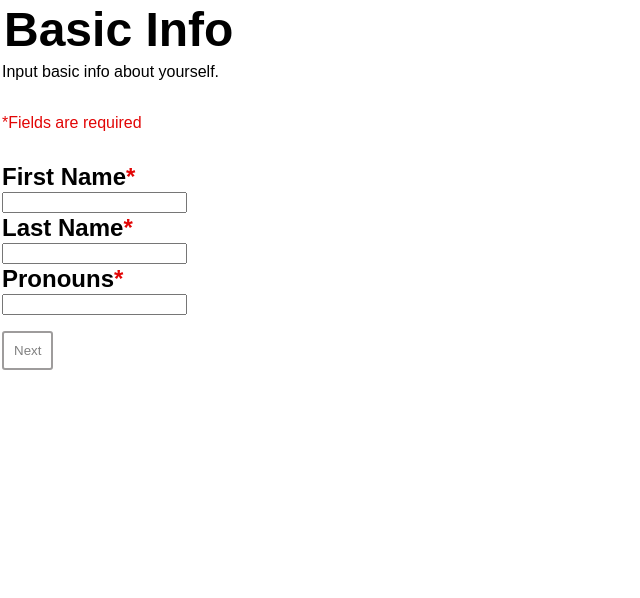
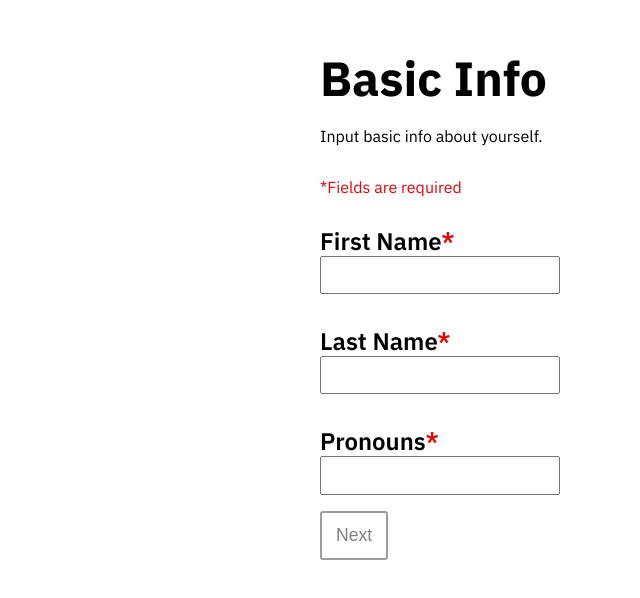
Before and after one commit to code-312/Voma, a React (Create React App) app: page /register in a window 1280 px wide. Shown: the top 598 px of the page, without its empty margins (0-640 px from the left). Built offline with nearby package versions, Linux system fonts and the light colour scheme.

Commit message:
design closer to miro

```diff
--- a/package.json
+++ b/package.json
@@ -9,6 +9,7 @@
     "prop-types": "^15.7.2",
     "react": "^17.0.2",
     "react-dom": "^17.0.2",
+    "react-helmet": "^6.1.0",
     "react-router-dom": "^5.2.0",
     "react-scripts": "4.0.3",
     "styled-components": "^5.3.0",
--- a/src/components/App.js
+++ b/src/components/App.js
@@ -1,6 +1,7 @@
 import React from 'react';
 import { Switch, Route } from 'react-router-dom';
 import { createGlobalStyle } from 'styled-components';
+import { Helmet } from 'react-helmet';
 import Home from '../pages/Home';
 import Register from '../pages/Register';
 
@@ -16,13 +17,14 @@ const GlobalStyle = createGlobalStyle`
   button {
     border: 2px solid gray;
     border-radius: 3px;
-    padding: 10px;
+    font-size: 1.1rem;
+    padding: 12px 14px;
     margin: 1rem 1rem 0 0;
     cursor: pointer;
 
   }
 
-  .inactive {
+  button.inactive {
     border-color: #9e9c9c;
     color: gray;
     cursor: not-allowed;
@@ -38,6 +40,14 @@ function App() {
   return (
     <>
       <GlobalStyle />
+      <Helmet>
+        <link rel="preconnect" href="https://fonts.googleapis.com" />
+        <link rel="preconnect" href="https://fonts.gstatic.com" crossOrigin />
+        <link
+          href="https://fonts.googleapis.com/css2?family=IBM+Plex+Sans:wght@300;400;600;700&display=swap"
+          rel="stylesheet"
+        />
+      </Helmet>
       <Switch>
         <Route exact path="/">
           <Home />
--- a/src/components/BasicInfo.jsx
+++ b/src/components/BasicInfo.jsx
@@ -47,7 +47,7 @@ export default function BasicInfo({
       </label>
       <nav>
         <button
-          onClick={filledOut ? () => setRegisterStep(2) : ''}
+          onClick={filledOut ? () => setRegisterStep(2) : null}
           className={filledOut ? '' : 'inactive'}
           type="button"
         >
--- a/src/components/Skills.jsx
+++ b/src/components/Skills.jsx
@@ -28,14 +28,14 @@ export default function Skills({ skills, handleFormChange, setRegisterStep }) {
   return (
     <StyledFieldset>
       <legend>Skills</legend>
-      <p>Pick your primary skill</p>
+      <p className="instructions">Pick your primary skill</p>
       <p>
         Select the skill you will practice the most at Code for Chicago. You don&apos;t have to be
         an expert in this skill.
       </p>
 
       {skillList.map((skill) => (
-        <label htmlFor={toCamelCase(skill)} key={skill}>
+        <label className="skillLabel" htmlFor={toCamelCase(skill)} key={skill}>
           <input
             type="radio"
             name="skill"
--- a/src/components/StyledFieldset.jsx
+++ b/src/components/StyledFieldset.jsx
@@ -2,19 +2,61 @@ import styled from 'styled-components';
 import PropTypes from 'prop-types';
 
 const FieldsetStyles = styled.fieldset`
+  width: 50vw;
+  margin: 0 auto;
   display: flex;
   flex-direction: column;
+
   legend {
+    padding: 3rem 0 1rem 0;
     font-size: 3rem;
-    font-weight: 600;
+    font-weight: 700;
   }
   p {
     font-size: 1rem;
   }
 
+  p.instructions {
+    font-size: 1.6rem;
+    font-weight: 700;
+    margin-top: 2rem;
+  }
+
   label {
     font-size: 1.5rem;
     font-weight: 600;
+    margin-bottom: 1rem;
+  }
+
+  .skillLabel {
+    font-size: 1rem;
+    font-weight: 400;
+    font-family: Arial, Helvetica, sans-serif;
+    &:last-of-type {
+      margin-bottom: 2rem;
+    }
+  }
+
+  input[type='text'] {
+    margin-bottom: 1rem;
+    padding: 0.6rem;
+    width: 15rem;
+  }
+
+  input[type='radio'] {
+    width: 1.2rem;
+    height: 1.2rem;
+    color: gray;
+    border: 3px solid gray;
+    margin-right: 1rem;
+  }
+
+  label:last-of-type {
+    margin-bottom: 0;
+  }
+
+  button {
+    margin-top: 0;
   }
 `;
 
--- a/src/lib/CSSReset.js
+++ b/src/lib/CSSReset.js
@@ -1,7 +1,6 @@
 import { createGlobalStyle, css } from 'styled-components';
 
 export const BaseCSSReset = css`
-  @import url('https://fonts.googleapis.com/css2?family=IBM+Plex+Sans:wght@300;400;500;600&display=swap');
   * {
     box-sizing: border-box;
   }
```
Also changed, not shown: 1 other file (tests, documents, lock files or other folders).
